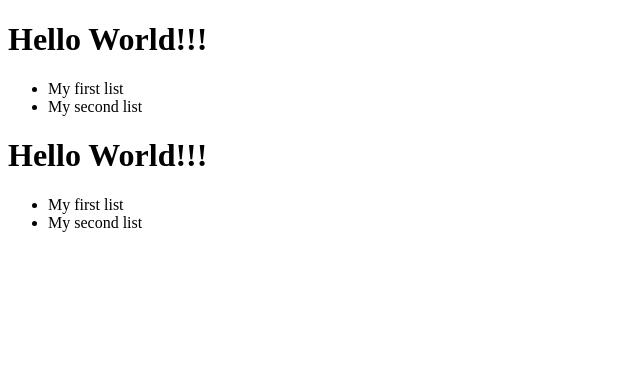
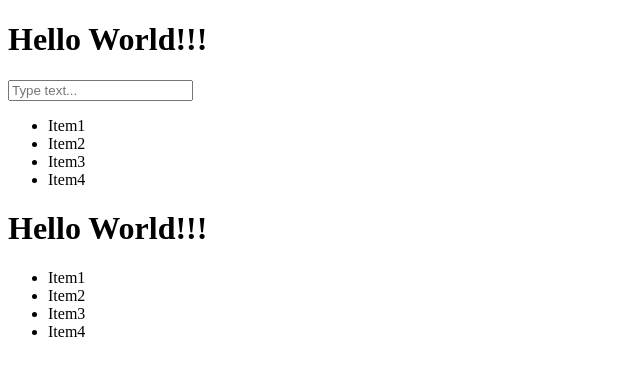
Before and after one commit to Natalina27/learn_italian_words, a React (Create React App) app: page / in a window 1280 px wide. Shown: the top 376 px of the page, without its empty margins (0-640 px from the left). Built offline with nearby package versions, Linux system fonts and the light colour scheme.

Commit message:
JSX syntax

```diff
--- a/src/index.js
+++ b/src/index.js
@@ -2,21 +2,37 @@ import React from "react";
 import ReactDom from 'react-dom';
 
 const AppList = () => {
+    const items = ['Item1', 'Item2','Item3', 'Item4'];
+    const title = <h1>My list</h1>;
+
+    const isAuth = false;
+
     return (
         <ul>
-            <li>My first list</li>
-            <li>My second list</li>
+            { isAuth ? title : null }
+            { items.map(item => <li>{item}</li>) }
         </ul>
     )
 };
 
 const AppHeader = () => {
-    return <h1>Hello World!!!</h1>
+    return <h1 className='header'>Hello World!!!</h1>
 };
+
+const AppInput = () => {
+    const placeholder = 'Type text...';
+    return (
+        <label htmlFor='search'>
+            <input placeholder={placeholder}/>
+        </label>
+    )
+};
+
 const App = () => {
     return(
         <>
             <AppHeader />
+            <AppInput/>
             <AppList />
             <AppHeader />
             <AppList />
```
